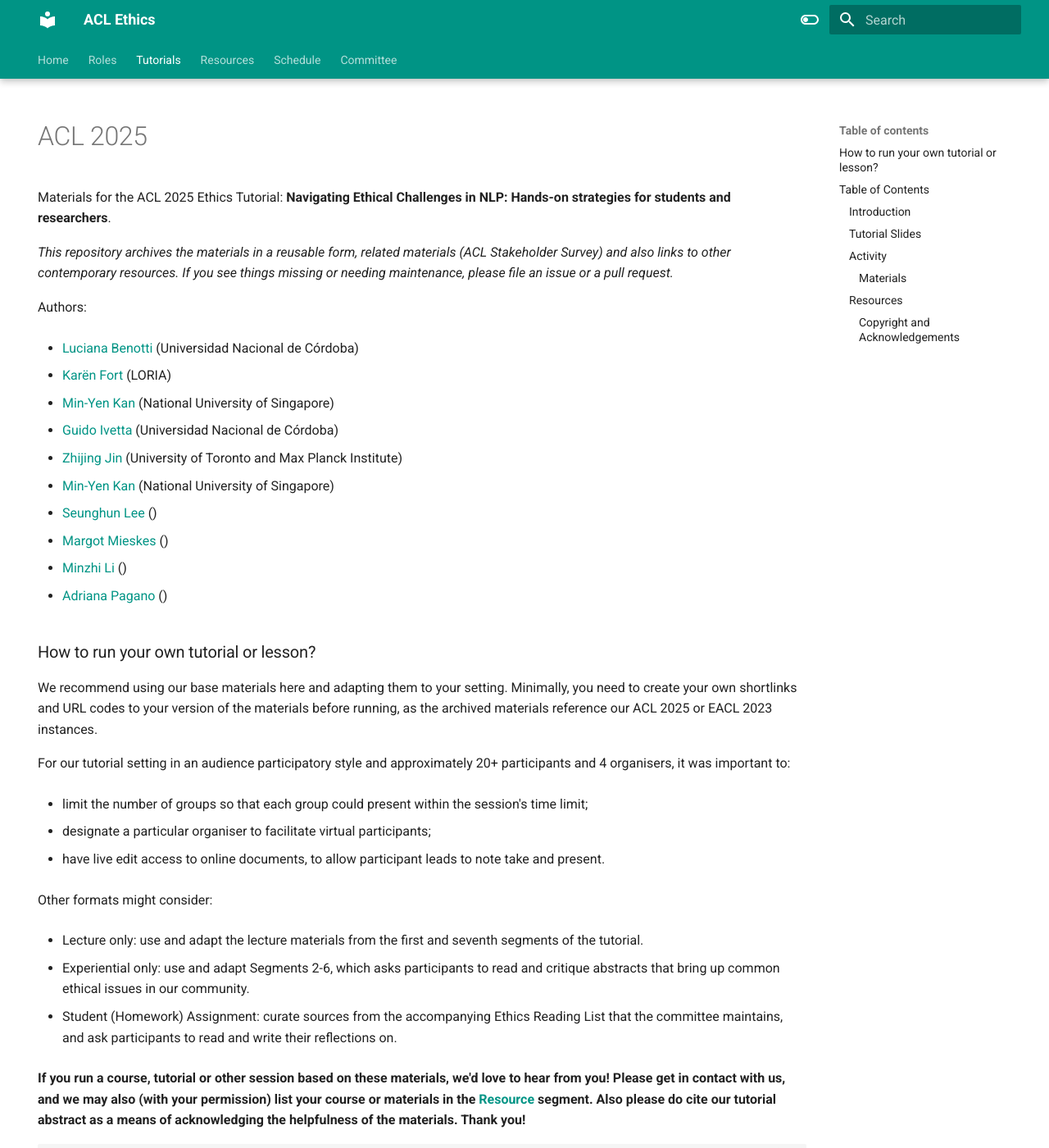
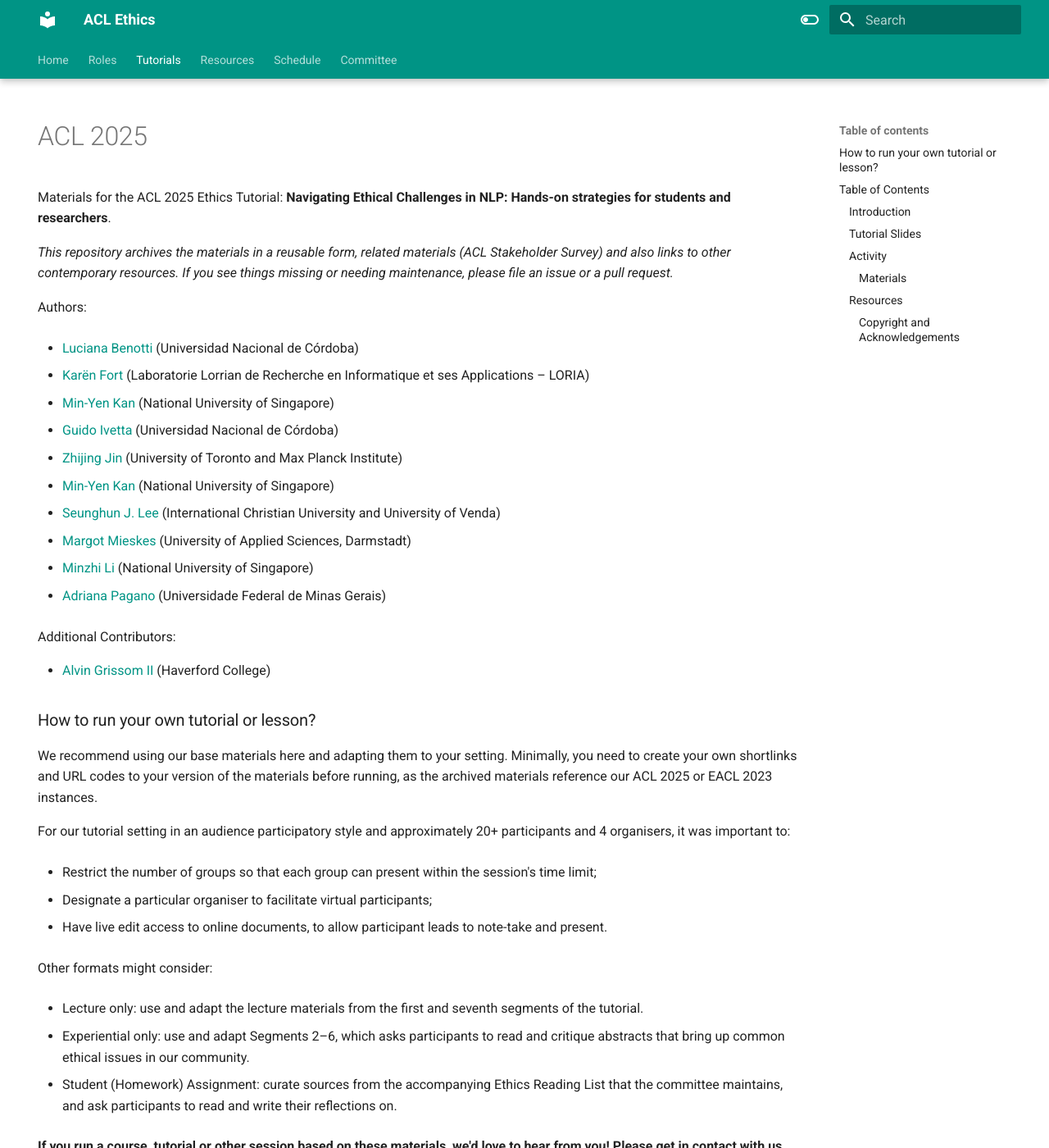
Before and after one commit to knmnyn/ethics-website, an MkDocs documentation site: the page built from docs/tutorials/ACL_2025.md, in a window 1280 px wide and 1400 px high. Shown: the whole window at 82% size. Built offline with MkDocs 1.6.1 and Material for MkDocs 9.7.7, drawn with Linux system fonts in a browser that asks for light colours.

Commit message:
Update authors, affiliations and contributors.

```diff
--- a/docs/tutorials/ACL_2025.md
+++ b/docs/tutorials/ACL_2025.md
@@ -15,7 +15,7 @@
 
 * [Luciana Benotti](https://benotti.github.io/) (Universidad Nacional de Córdoba)
 
-* [Karën Fort](https://members.loria.fr/KFort/) (LORIA)
+* [Karën Fort](https://members.loria.fr/KFort/) (Laboratorie Lorrian de Recherche en Informatique et ses Applications – LORIA)
 
 * [Min-Yen Kan](http://www.comp.nus.edu.sg/~kanmy) (National University of Singapore)
 
@@ -25,13 +25,17 @@
 
 * [Min-Yen Kan](http://www.comp.nus.edu.sg/~kanmy) (National University of Singapore)
 
-* [Seunghun Lee](https://) ()
+* [Seunghun J. Lee](https://sites.google.com/view/seunghunjlee/home) (International Christian University and University of Venda)
 
-* [Margot Mieskes](https:/) ()
+* [Margot Mieskes](https://sis.h-da.de/personen/professor-innen-auf-einen-blick/prof-dr-margot-mieskes) (University of Applied Sciences, Darmstadt)
 
-* [Minzhi Li](https://) ()
+* [Minzhi Li](https://yocodeyo.github.io/) (National University of Singapore)
 
-* [Adriana Pagano](https://) ()
+* [Adriana Pagano](https://scholar.google.com.br/citations?user=iMOX_EQAAAAJ&hl=pt-PT) (Universidade Federal de Minas Gerais)
+
+Additional Contributors:
+
+* [Alvin Grissom II](https://agrissom.sites.haverford.edu/) (Haverford College)
 
 ### How to run your own tutorial or lesson?
 
@@ -39,17 +43,17 @@
 
 For our tutorial setting in an audience participatory style and approximately 20+ participants and 4 organisers, it was important to:
 
-* limit the number of groups so that each group could present within the session's time limit;
+* Restrict the number of groups so that each group can present within the session's time limit;
 
-* designate a particular organiser to facilitate virtual participants;
+* Designate a particular organiser to facilitate virtual participants;
 
-* have live edit access to online documents, to allow participant leads to note take and present.
+* Have live edit access to online documents, to allow participant leads to note-take and present.
 
 Other formats might consider:
 
 * Lecture only: use and adapt the lecture materials from the first and seventh segments of the tutorial.
 
-* Experiential only: use and adapt Segments 2-6, which asks participants to read and critique abstracts that bring up common ethical issues in our community.
+* Experiential only: use and adapt Segments 2–6, which asks participants to read and critique abstracts that bring up common ethical issues in our community.
 
 * Student (Homework) Assignment: curate sources from the accompanying Ethics Reading List that the committee maintains, and ask participants to read and write their reflections on.
 
```
